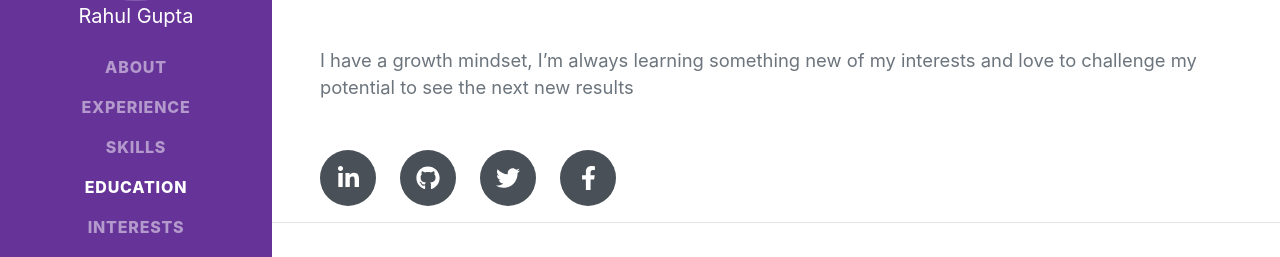
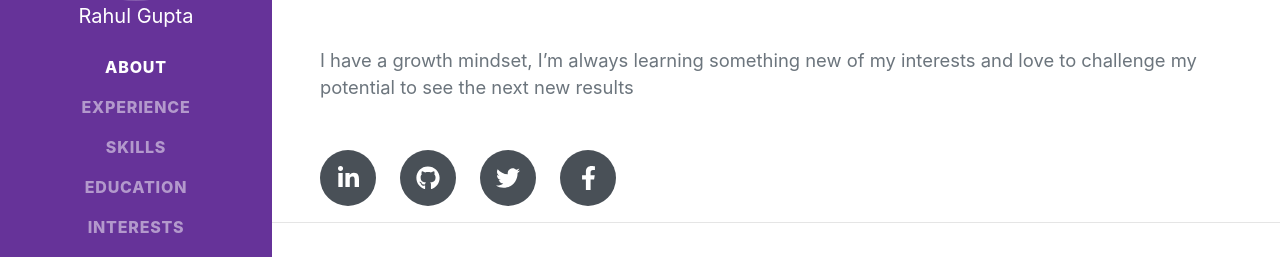
Before and after one commit to rahulgupta8914/portfolio, a plain HTML site: page index.html in a window 1280 px wide. Both pictures are taken after a click on the link "ABOUT". Shown: the part 356-613 px from the top of the page. Drawn offline with Linux system fonts and the light colour scheme; a web font is replaced by a local one.

Commit message:
active class fixed

```diff
--- a/index.html
+++ b/index.html
@@ -30,10 +30,10 @@
     </div>
     <div class="collapse navbar-collapse" id="navbarSupportedContent">
       <ul class="navbar-nav">
-        <li class="nav-item"><a href="#about" class="nav-link">ABOUT</a></li>
+        <li class="nav-item"><a href="#about" class="nav-link active">ABOUT</a></li>
         <li class="nav-item"><a href="#experience" class="nav-link">EXPERIENCE</a></li>
         <li class="nav-item"><a href="#skills" class="nav-link">SKILLS</a></li>
-        <li class="nav-item"><a href="#education" class="nav-link active">EDUCATION</a></li>
+        <li class="nav-item"><a href="#education" class="nav-link">EDUCATION</a></li>
         <li class="nav-item"><a href="#interests" class="nav-link">INTERESTS</a></li>
         <!-- <li class="nav-item"><a class="nav-link">AWARDS</a></li> -->
       </ul>
--- a/script.js
+++ b/script.js
@@ -3,3 +3,15 @@
     .querySelector("#navbarSupportedContent")
     .classList.toggle("collapse");
 };
+
+(function () {
+  /* */
+  var btns = document.getElementsByClassName("nav-link");
+  for (let index = 0; index < btns.length; index++) {
+    btns[index].addEventListener("click", function () {
+      var current = document.getElementsByClassName("active")[0];
+      current.className = current.className.replace("active", "");
+      this.className += " active";
+    });
+  }
+})();
```
